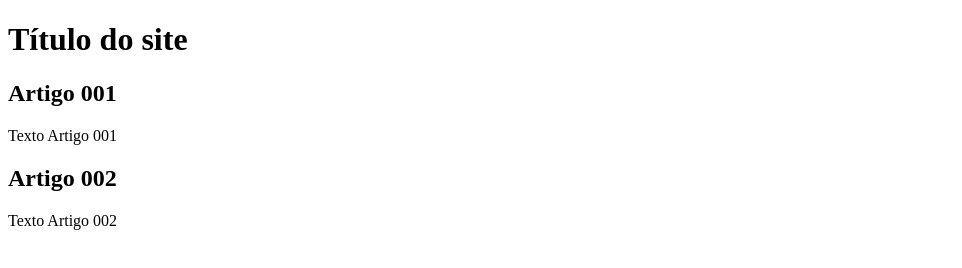
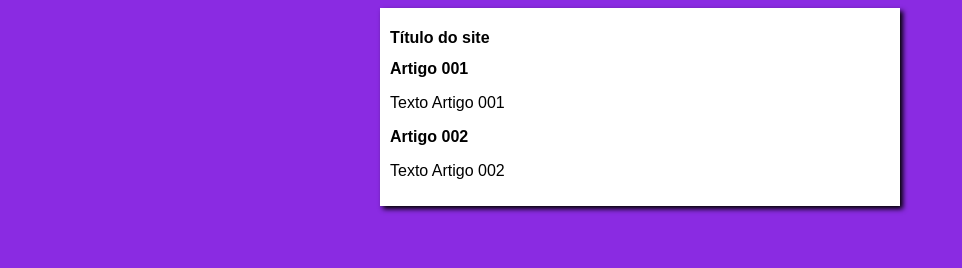
Before and after one commit to JPedro-Santana/projeto-siteex, a plain HTML site: page index.html in a window 1280 px wide. Shown: the whole page, without its empty margins (0-962 px from the left). Drawn offline with Linux system fonts and the light colour scheme.

Commit message:
inicio design

```diff
--- /dev/null
+++ b/estilos/style.css
@@ -0,0 +1,17 @@
+*{
+    font-family: Arial, Helvetica, sans-serif;
+    font-size: 16px;
+}
+
+body {
+    background-color: blueviolet;
+}
+
+main{
+    background-color: white;
+    width: 500px;
+    margin: auto;
+    padding: 10px;
+    box-shadow: 3px 3px 5px black;
+
+}
--- a/index.html
+++ b/index.html
@@ -4,6 +4,7 @@
     <meta charset="UTF-8">
     <meta name="viewport" content="width=device-width, initial-scale=1.0">
     <title>Título do site</title>
+    <link rel="stylesheet" href="estilos/style.css">
 </head>
 <body>
     <main>
```
